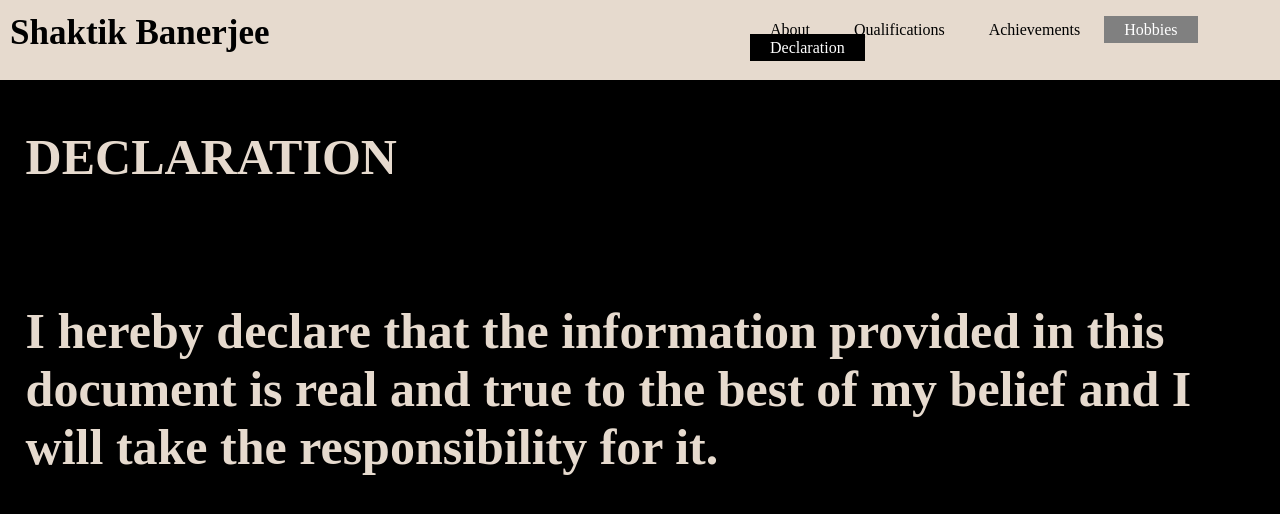
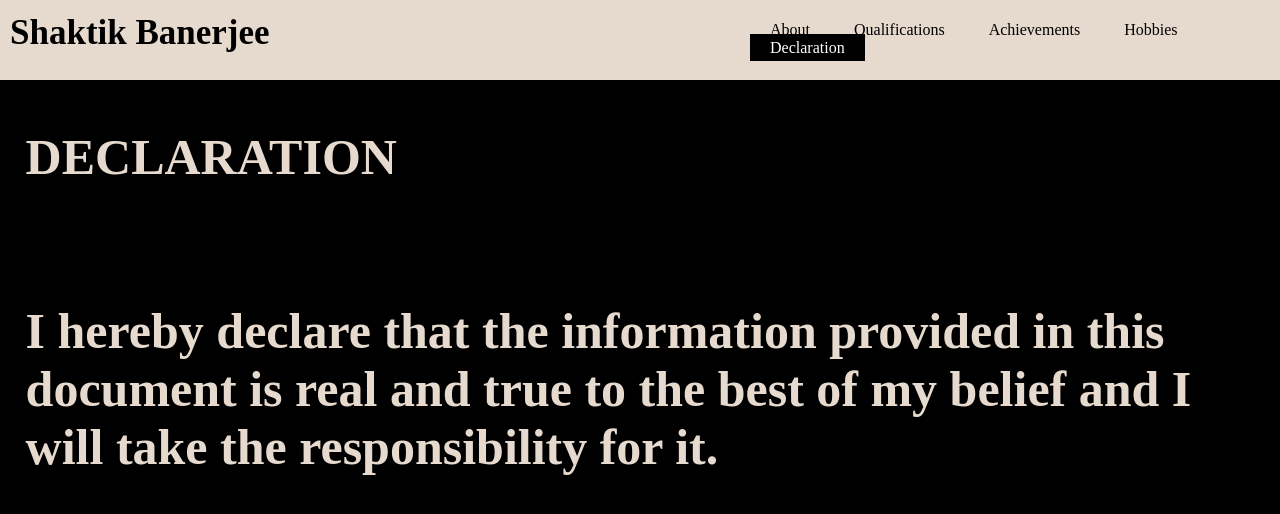
Before and after one commit to NuggetsHere/shaktik-resume.github.io, a plain HTML site: page Declaration.html in a window 1280 px wide. Drawn offline with Linux system fonts and the light colour scheme.

Commit message:
Update Declaration.html

```diff
--- a/Declaration.html
+++ b/Declaration.html
@@ -21,7 +21,7 @@
                 <li><a href="index.html">About</a></li>
                 <li><a href="Qualification.html">Qualifications </a></li>
                 <li><a href="Achievements.html">Achievements</a></li>
-                <li class="active"><a href="Hobbies.html">Hobbies</a></li>
+                <li><a href="Hobbies.html">Hobbies</a></li>
                 <li class="highlight"><a href="Declaration.html">Declaration</a></li>
             </ul>
         </div>
```
